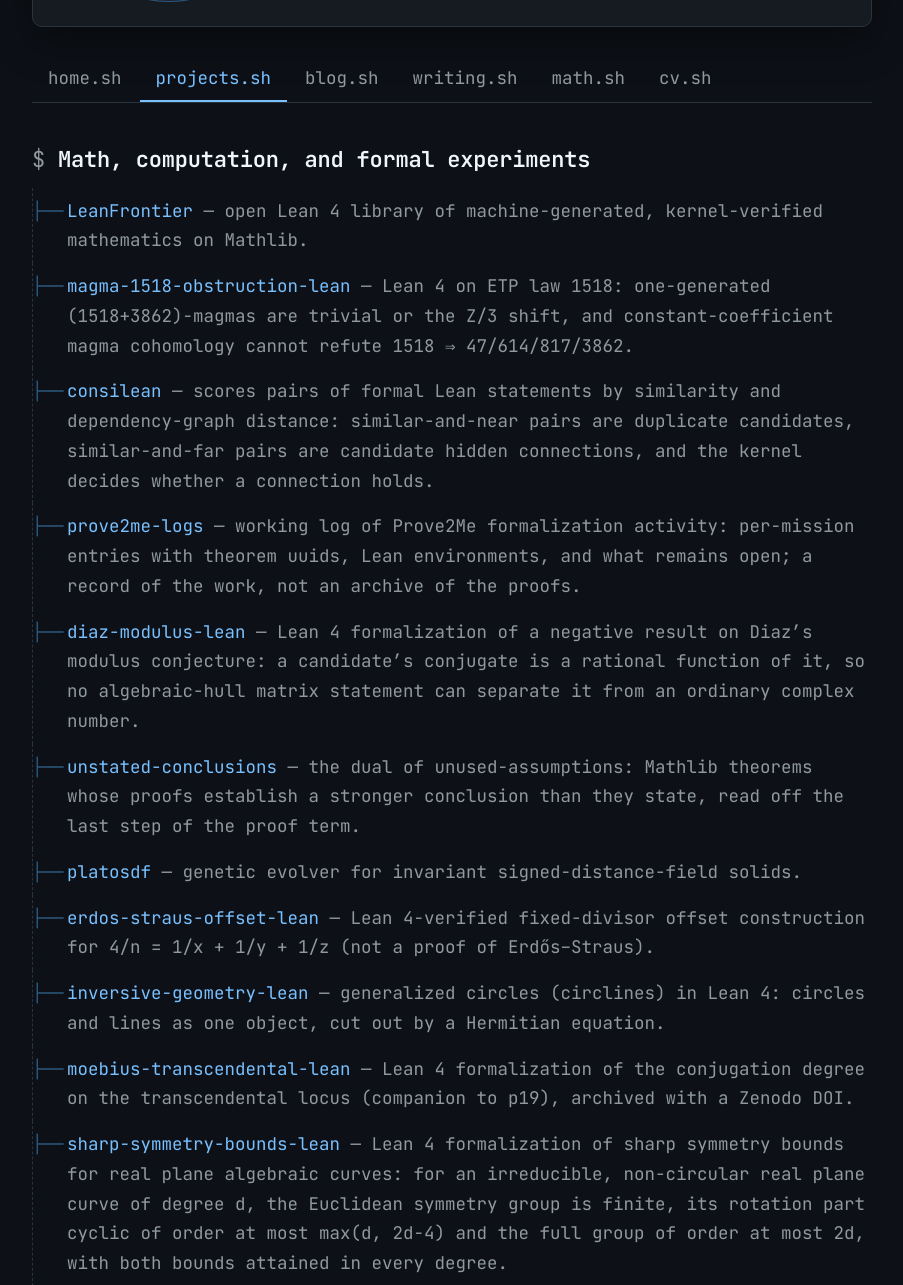
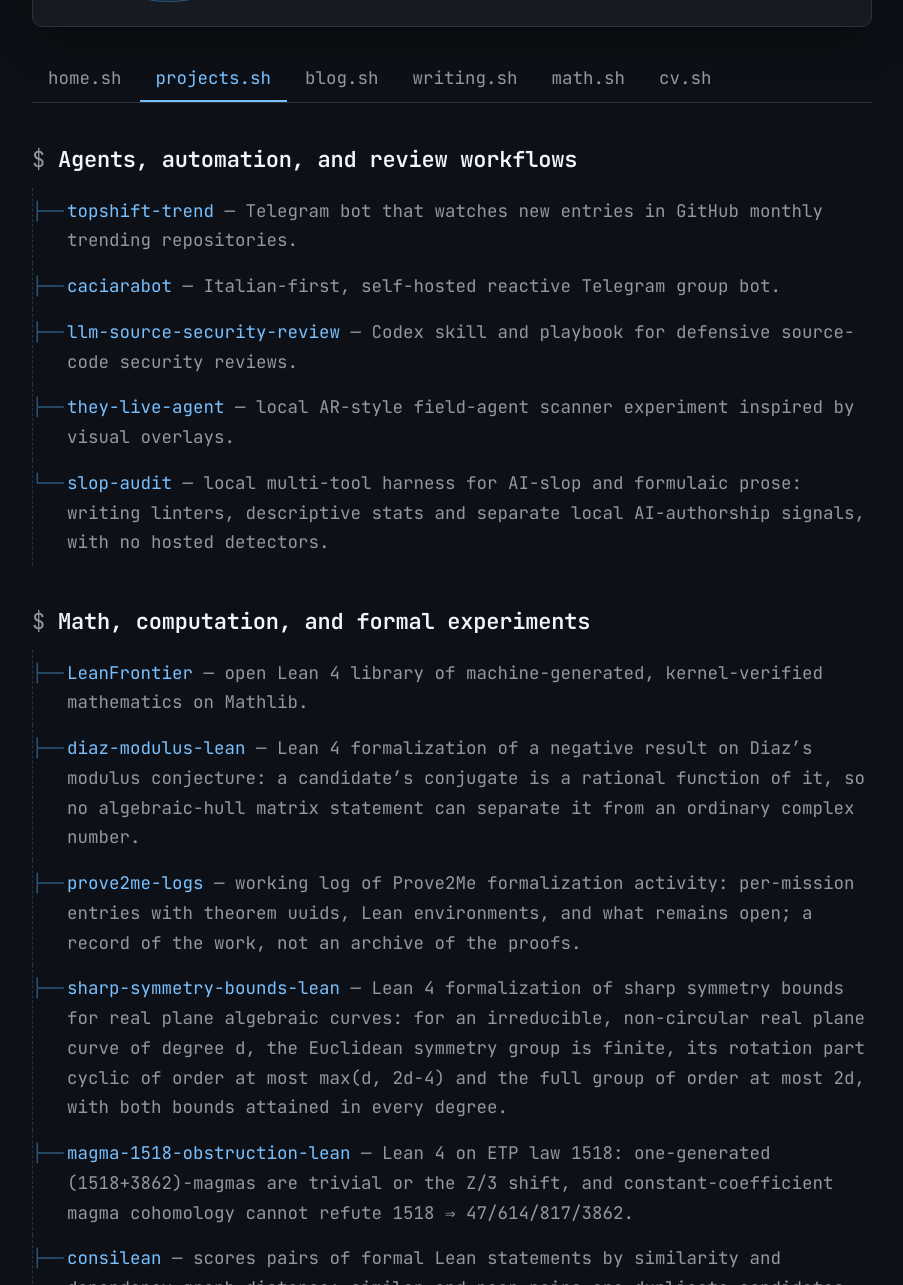
Before and after one commit to carlok/carlok.github.io, a Jekyll site: the page built from projects.md, in a window 1280 px wide and 1400 px high, scrolled down 290 px, cut to the strip 115-1400 px from the top of the window. Shown: the whole strip, without its empty margins (188-1091 px from the left). Built offline with Jekyll 4.4.1, drawn with Linux system fonts in a browser that asks for light colours; some of the changed text lies outside the part shown.

```diff
--- a/projects.md
+++ b/projects.md
@@ -29,19 +29,27 @@ permalink: /projects/
   <a class="tab" href="/cv/">cv.sh</a>
 </div>
 
+## Agents, automation, and review workflows
+
+- [topshift-trend](https://github.com/carlok/topshift-trend) — Telegram bot that watches new entries in GitHub monthly trending repositories.
+- [caciarabot](https://github.com/carlok/caciarabot) — Italian-first, self-hosted reactive Telegram group bot.
+- [llm-source-security-review](https://github.com/carlok/llm-source-security-review) — Codex skill and playbook for defensive source-code security reviews.
+- [they-live-agent](https://github.com/carlok/they-live-agent) — local AR-style field-agent scanner experiment inspired by visual overlays.
+- [slop-audit](https://github.com/carlok/slop-audit) — local multi-tool harness for AI-slop and formulaic prose: writing linters, descriptive stats and separate local AI-authorship signals, with no hosted detectors.
+
 ## Math, computation, and formal experiments
 
 - [LeanFrontier](https://carlok.github.io/LeanFrontier/) — open Lean 4 library of machine-generated, kernel-verified mathematics on Mathlib.
+- [diaz-modulus-lean](https://github.com/carlok/diaz-modulus-lean) — Lean 4 formalization of a negative result on Diaz's modulus conjecture: a candidate's conjugate is a rational function of it, so no algebraic-hull matrix statement can separate it from an ordinary complex number.
+- [prove2me-logs](https://github.com/carlok/prove2me-logs) — working log of Prove2Me formalization activity: per-mission entries with theorem uuids, Lean environments, and what remains open; a record of the work, not an archive of the proofs.
+- [sharp-symmetry-bounds-lean](https://github.com/carlok/sharp-symmetry-bounds-lean) — Lean 4 formalization of sharp symmetry bounds for real plane algebraic curves: for an irreducible, non-circular real plane curve of degree d, the Euclidean symmetry group is finite, its rotation part cyclic of order at most max(d, 2d−4) and the full group of order at most 2d, with both bounds attained in every degree.
 - [magma-1518-obstruction-lean](https://github.com/carlok/magma-1518-obstruction-lean) — Lean 4 on ETP law 1518: one-generated (1518+3862)-magmas are trivial or the Z/3 shift, and constant-coefficient magma cohomology cannot refute 1518 ⇒ 47/614/817/3862.
 - [consilean](https://github.com/carlok/consilean) — scores pairs of formal Lean statements by similarity and dependency-graph distance: similar-and-near pairs are duplicate candidates, similar-and-far pairs are candidate hidden connections, and the kernel decides whether a connection holds.
-- [prove2me-logs](https://github.com/carlok/prove2me-logs) — working log of Prove2Me formalization activity: per-mission entries with theorem uuids, Lean environments, and what remains open; a record of the work, not an archive of the proofs.
-- [diaz-modulus-lean](https://github.com/carlok/diaz-modulus-lean) — Lean 4 formalization of a negative result on Diaz's modulus conjecture: a candidate's conjugate is a rational function of it, so no algebraic-hull matrix statement can separate it from an ordinary complex number.
 - [unstated-conclusions](https://github.com/carlok/unstated-conclusions) — the dual of unused-assumptions: Mathlib theorems whose proofs establish a stronger conclusion than they state, read off the last step of the proof term.
 - [platosdf](https://github.com/carlok/platosdf) — genetic evolver for invariant signed-distance-field solids.
 - [erdos-straus-offset-lean](https://github.com/carlok/erdos-straus-offset-lean) — Lean 4-verified fixed-divisor offset construction for 4/n = 1/x + 1/y + 1/z (not a proof of Erdős–Straus).
 - [inversive-geometry-lean](https://github.com/carlok/inversive-geometry-lean) — generalized circles (circlines) in Lean 4: circles and lines as one object, cut out by a Hermitian equation.
 - [moebius-transcendental-lean](https://github.com/carlok/moebius-transcendental-lean) — Lean 4 formalization of the conjugation degree on the transcendental locus (companion to p19), archived with a Zenodo DOI.
-- [sharp-symmetry-bounds-lean](https://github.com/carlok/sharp-symmetry-bounds-lean) — Lean 4 formalization of sharp symmetry bounds for real plane algebraic curves: for an irreducible, non-circular real plane curve of degree d, the Euclidean symmetry group is finite, its rotation part cyclic of order at most max(d, 2d−4) and the full group of order at most 2d, with both bounds attained in every degree.
 - [unused-assumptions](https://github.com/carlok/unused-assumptions) — Mathlib theorems whose stated typeclass setting is stronger than their proof needs; machine-found one-binder weakenings, each re-verified by the compiler at a pinned Mathlib revision.
 - [aristowrap](https://github.com/carlok/aristowrap) — Docker-first CLI around Harmonic Aristotle, Lean 4, and Mathlib.
 - [lean-corpus-density](https://github.com/carlok/lean-corpus-density) — dependency density in Lean 4 corpora, human and machine-generated, with evidence that machine mathematics accumulates. Reproducible from file headers.
```
Also changed, not shown: other parts of projects.md (+0 -8 lines).
